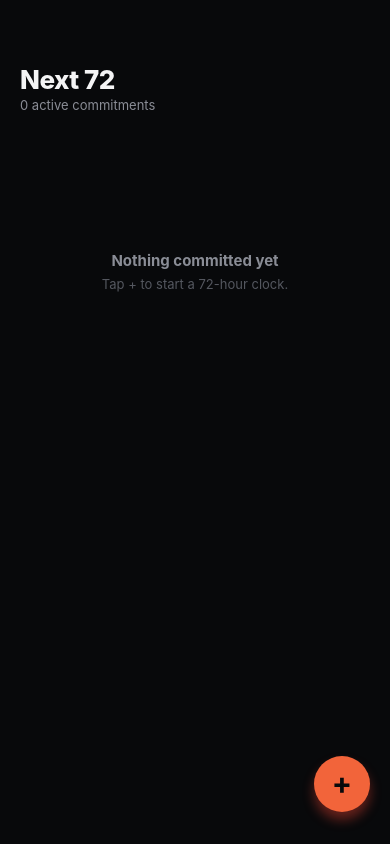
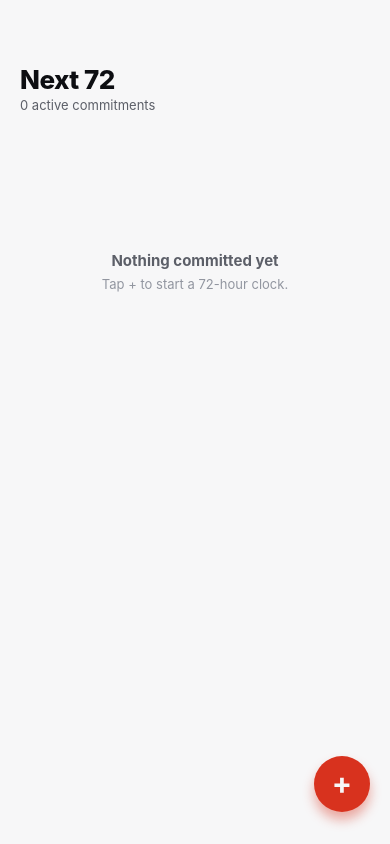
Before and after one commit to ayush2991/commit72, a React Native app: screen / in a window 390 px wide. Built offline with nearby package versions, Linux system fonts and the light colour scheme.

Commit message:
refactor: enhance theme management and styling across components

```diff
--- a/App.tsx
+++ b/App.tsx
@@ -1,11 +1,13 @@
 import { StatusBar } from 'expo-status-bar';
-import { useEffect } from 'react';
+import { useEffect, useMemo } from 'react';
 import { AppState, Platform, StatusBar as RNStatusBar, StyleSheet, View } from 'react-native';
 import { useTaskStore } from './src/store/taskStore';
 import { TimelineScreen } from './src/ui/TimelineScreen';
-import { colors } from './src/ui/theme';
+import { Palette, useTheme } from './src/ui/theme';
 
 export default function App() {
+  const { scheme, colors } = useTheme();
+  const styles = useMemo(() => makeStyles(colors), [colors]);
   const sweep = useTaskStore((s) => s.sweep);
 
   useEffect(() => {
@@ -30,12 +32,13 @@ export default function App() {
   return (
     <View style={styles.container}>
       <TimelineScreen />
-      <StatusBar style="light" />
+      <StatusBar style={scheme === 'light' ? 'dark' : 'light'} />
     </View>
   );
 }
 
-const styles = StyleSheet.create({
+function makeStyles(colors: Palette) {
+  return StyleSheet.create({
     container: {
       flex: 1,
       backgroundColor: colors.bg,
@@ -43,3 +46,4 @@ const styles = StyleSheet.create({
         Platform.OS === 'android' ? (RNStatusBar.currentHeight ?? 0) + 12 : 64,
     },
   });
+}
--- a/app.json
+++ b/app.json
@@ -5,7 +5,7 @@
     "version": "1.0.0",
     "orientation": "portrait",
     "icon": "./assets/icon.png",
-    "userInterfaceStyle": "light",
+    "userInterfaceStyle": "automatic",
     "ios": {
       "supportsTablet": true,
       "bundleIdentifier": "com.aayushagarwal.commit72"
--- a/src/ui/CommitModal.tsx
+++ b/src/ui/CommitModal.tsx
@@ -1,4 +1,4 @@
-import { useState } from 'react';
+import { useMemo, useState } from 'react';
 import {
   KeyboardAvoidingView,
   Modal,
@@ -10,7 +10,7 @@ import {
   View,
 } from 'react-native';
 import { TaskCapReachedError } from '../task/types';
-import { colors, mono } from './theme';
+import { Palette, useTheme } from './theme';
 
 interface Props {
   visible: boolean;
@@ -24,6 +24,8 @@ interface Props {
  * "can't be paused" note come straight from the mockup copy.
  */
 export function CommitModal({ visible, onClose, onCommit }: Props) {
+  const { colors, mono } = useTheme();
+  const styles = useMemo(() => makeStyles(colors, mono), [colors, mono]);
   const [title, setTitle] = useState('');
   const [error, setError] = useState<string | null>(null);
 
@@ -103,11 +105,12 @@ export function CommitModal({ visible, onClose, onCommit }: Props) {
   );
 }
 
-const styles = StyleSheet.create({
+function makeStyles(colors: Palette, mono: string | undefined) {
+  return StyleSheet.create({
     backdrop: {
       flex: 1,
       justifyContent: 'flex-end',
-    backgroundColor: 'rgba(0,0,0,0.55)',
+      backgroundColor: colors.backdrop,
     },
     backdropFill: {
       position: 'absolute',
@@ -180,7 +183,7 @@ const styles = StyleSheet.create({
       lineHeight: 18,
     },
     commitBtn: {
-    backgroundColor: '#f2643a', // hsl(6 85% 55%)
+      backgroundColor: colors.accent,
       borderRadius: 16,
       padding: 18,
       alignItems: 'center',
@@ -192,3 +195,4 @@ const styles = StyleSheet.create({
       fontWeight: '800',
     },
   });
+}
--- a/src/ui/TaskCard.tsx
+++ b/src/ui/TaskCard.tsx
@@ -1,3 +1,4 @@
+import { useMemo } from 'react';
 import { StyleSheet, Text, View } from 'react-native';
 import { deriveStatus } from '../task/deriveStatus';
 import { Task } from '../task/types';
@@ -7,7 +8,7 @@ import {
   progressFraction,
   statusLabel,
 } from './format';
-import { badgeBg, colors, mono, statusColor } from './theme';
+import { Palette, useTheme } from './theme';
 
 interface Props {
   task: Task;
@@ -20,6 +21,8 @@ interface Props {
  * ticking `now` from the store animates it fresh → mid → urgent → failed.
  */
 export function TaskCard({ task, now }: Props) {
+  const { colors, statusColor, badgeBg, mono } = useTheme();
+  const styles = useMemo(() => makeStyles(colors, mono), [colors, mono]);
   const status = deriveStatus(task, now);
   const color = statusColor[status];
   const pct = `${Math.round(progressFraction(task, now) * 100)}%` as const;
@@ -44,7 +47,10 @@ export function TaskCard({ task, now }: Props) {
         </Text>
         <View style={[styles.badge, { backgroundColor: badgeBg[status] }]}>
           <Text
-            style={[styles.badgeText, { color: isFailed ? '#8c8e94' : color }]}
+            style={[
+              styles.badgeText,
+              { color: isFailed ? colors.badgeFailedText : color },
+            ]}
           >
             {statusLabel(status)}
           </Text>
@@ -65,7 +71,8 @@ export function TaskCard({ task, now }: Props) {
   );
 }
 
-const styles = StyleSheet.create({
+function makeStyles(colors: Palette, mono: string | undefined) {
+  return StyleSheet.create({
     card: {
       backgroundColor: colors.panel,
       borderColor: colors.border,
@@ -74,11 +81,11 @@ const styles = StyleSheet.create({
       padding: 16,
     },
     cardUrgent: {
-    borderColor: 'rgba(244,71,52,0.5)',
+      borderColor: colors.urgentBorderAlpha,
     },
     cardFailed: {
-    backgroundColor: '#151517',
-    borderColor: '#2a2b2f',
+      backgroundColor: colors.failedCardBg,
+      borderColor: colors.failedCardBorder,
     },
     top: {
       flexDirection: 'row',
@@ -111,7 +118,7 @@ const styles = StyleSheet.create({
     },
     track: {
       height: 6,
-    backgroundColor: '#232429',
+      backgroundColor: colors.trackBg,
       borderRadius: 99,
       overflow: 'hidden',
       marginBottom: 8,
@@ -133,3 +140,4 @@ const styles = StyleSheet.create({
       fontWeight: '700',
     },
   });
+}
--- a/src/ui/TimelineScreen.tsx
+++ b/src/ui/TimelineScreen.tsx
@@ -13,9 +13,11 @@ import { useTaskStore } from '../store/taskStore';
 import { CommitModal } from './CommitModal';
 import { sortForTimeline } from './format';
 import { TaskCard } from './TaskCard';
-import { colors } from './theme';
+import { Palette, useTheme } from './theme';
 
 export function TimelineScreen() {
+  const { colors } = useTheme();
+  const styles = useMemo(() => makeStyles(colors), [colors]);
   const tasks = useTaskStore((s) => s.tasks);
   const now = useTaskStore((s) => s.now);
   const commit = useTaskStore((s) => s.commit);
@@ -109,7 +111,8 @@ export function TimelineScreen() {
   );
 }
 
-const styles = StyleSheet.create({
+function makeStyles(colors: Palette) {
+  return StyleSheet.create({
     root: {
       flex: 1,
       paddingHorizontal: 20,
@@ -153,7 +156,7 @@ const styles = StyleSheet.create({
       width: 56,
       height: 56,
       borderRadius: 28,
-    backgroundColor: '#f2643a', // hsl(6 85% 55%)
+      backgroundColor: colors.accent,
       alignItems: 'center',
       justifyContent: 'center',
       shadowColor: colors.urgent,
@@ -169,3 +172,4 @@ const styles = StyleSheet.create({
       marginTop: -2,
     },
   });
+}
--- a/src/ui/theme.ts
+++ b/src/ui/theme.ts
@@ -1,12 +1,43 @@
-import { Platform } from 'react-native';
+import { Platform, useColorScheme } from 'react-native';
+import { useMemo } from 'react';
 import { TaskStatus } from '../task/types';
+
+export type Scheme = 'light' | 'dark';
+
+export interface Palette {
+  bg: string;
+  bgElevated: string;
+  panel: string;
+  panel2: string;
+  border: string;
+  text: string;
+  textDim: string;
+  textFaint: string;
+
+  fresh: string;
+  mid: string;
+  urgent: string;
+  failed: string;
+
+  accent: string;
+  backdrop: string;
+  failedCardBg: string;
+  failedCardBorder: string;
+  trackBg: string;
+  urgentBorderAlpha: string;
+  badgeFailedText: string;
+
+  badgeFreshBg: string;
+  badgeMidBg: string;
+  badgeUrgentBg: string;
+}
 
 /**
  * Design tokens lifted from index.html (the interactive mockup) so the app
  * matches the intended product look. HSL values from the mockup are converted
  * to hex/rgba here since React Native styles don't accept CSS `hsl()`.
  */
-export const colors = {
+const darkColors: Palette = {
   bg: '#08090b',
   bgElevated: '#0d0e12',
   panel: '#141519',
@@ -20,24 +51,63 @@ export const colors = {
   mid: '#f5c542',
   urgent: '#f44734', // hsl(6 90% 58%)
   failed: '#6b6e76',
-} as const;
 
-// Badge backgrounds are the status color at low opacity (mockup uses hsla).
-export const badgeBg: Record<TaskStatus, string> = {
-  done: 'rgba(61,220,132,0.15)',
-  fresh: 'rgba(61,220,132,0.15)',
-  mid: 'rgba(245,197,66,0.15)',
-  urgent: 'rgba(244,71,52,0.18)',
-  failed: '#2a2b2f',
+  accent: '#f2643a', // hsl(6 85% 55%)
+  backdrop: 'rgba(0,0,0,0.55)',
+  failedCardBg: '#151517',
+  failedCardBorder: '#2a2b2f',
+  trackBg: '#232429',
+  urgentBorderAlpha: 'rgba(244,71,52,0.5)',
+  badgeFailedText: '#8c8e94',
+
+  badgeFreshBg: 'rgba(61,220,132,0.15)',
+  badgeMidBg: 'rgba(245,197,66,0.15)',
+  badgeUrgentBg: 'rgba(244,71,52,0.18)',
 };
 
-export const statusColor: Record<TaskStatus, string> = {
-  done: colors.fresh,
-  fresh: colors.fresh,
-  mid: colors.mid,
-  urgent: colors.urgent,
-  failed: colors.failed,
+const lightColors: Palette = {
+  bg: '#f7f7f8',
+  bgElevated: '#ffffff',
+  panel: '#ffffff',
+  panel2: '#f0f0f2',
+  border: '#e2e2e6',
+  text: '#0d0e12',
+  textDim: '#5c5f68',
+  textFaint: '#9296a0',
+
+  fresh: '#1fa25a',
+  mid: '#a3760a',
+  urgent: '#d8321e',
+  failed: '#9a9da5',
+
+  accent: '#d8321e',
+  backdrop: 'rgba(0,0,0,0.35)',
+  failedCardBg: '#f1f1f3',
+  failedCardBorder: '#dcdce0',
+  trackBg: '#e6e6ea',
+  urgentBorderAlpha: 'rgba(216,50,30,0.35)',
+  badgeFailedText: '#6b6e76',
+
+  badgeFreshBg: 'rgba(31,162,90,0.12)',
+  badgeMidBg: 'rgba(163,118,10,0.12)',
+  badgeUrgentBg: 'rgba(216,50,30,0.14)',
 };
+
+const palettes: Record<Scheme, Palette> = { dark: darkColors, light: lightColors };
+
+export function makeStatusColor(p: Palette): Record<TaskStatus, string> {
+  return { done: p.fresh, fresh: p.fresh, mid: p.mid, urgent: p.urgent, failed: p.failed };
+}
+
+export function makeBadgeBg(p: Palette): Record<TaskStatus, string> {
+  return {
+    done: p.badgeFreshBg,
+    fresh: p.badgeFreshBg,
+    mid: p.badgeMidBg,
+    urgent: p.badgeUrgentBg,
+    failed: p.failedCardBorder,
+  };
+}
 
 // Countdown numbers and timestamps are monospace in the mockup.
 export const mono = Platform.select({
@@ -45,3 +115,18 @@ export const mono = Platform.select({
   android: 'monospace',
   default: 'monospace',
 });
+
+/** Resolves the current OS appearance to a palette; defaults to dark when unknown. */
+export function useTheme() {
+  const scheme: Scheme = useColorScheme() === 'light' ? 'light' : 'dark';
+  return useMemo(() => {
+    const palette = palettes[scheme];
+    return {
+      scheme,
+      colors: palette,
+      statusColor: makeStatusColor(palette),
+      badgeBg: makeBadgeBg(palette),
+      mono,
+    };
+  }, [scheme]);
+}
```
Lines whose indentation alone changed are shown as unchanged.
